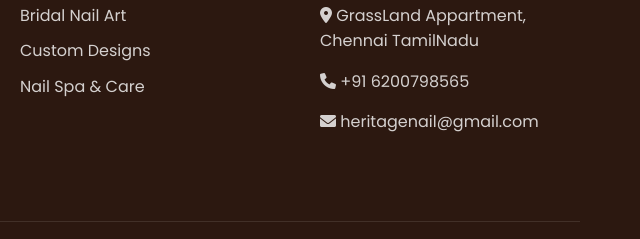
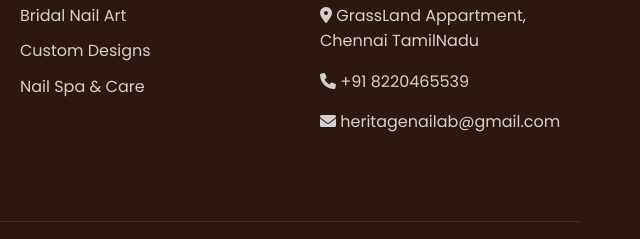
Before and after one commit to kumarnitish12/Heritage-Nail, a plain HTML site: page index.html in a window 1280 px wide. Shown: the part 4947-5186 px from the top of the page, 640-1280 px from the left. Drawn offline with nearby package versions, Linux system fonts and the light colour scheme.

Commit message:
contact update

```diff
--- a/index.html
+++ b/index.html
@@ -419,8 +419,8 @@
                 <div class="footer-section">
                     <h4>Contact Info</h4>
                     <p><i class="fas fa-map-marker-alt"></i> GrassLand Appartment, Chennai TamilNadu</p>
-                    <p><i class="fas fa-phone"></i> +91 6200798565</p>
-                    <p><i class="fas fa-envelope"></i> heritagenail@gmail.com</p>
+                    <p><i class="fas fa-phone"></i> +91 8220465539</p>
+                    <p><i class="fas fa-envelope"></i> heritagenailab@gmail.com</p>
                 </div>
             </div>
             <div class="footer-bottom">
```
